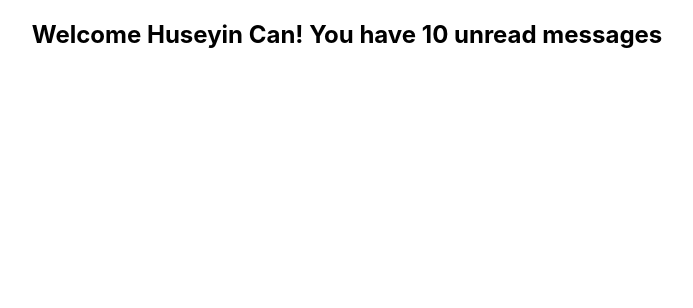
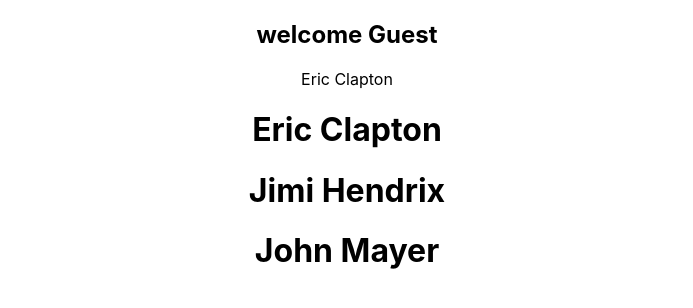
Before and after one commit to hcsoylu/react-with-ts, a React (Create React App) app: page / in a window 1280 px wide. Shown: the top 308 px of the page, without its empty margins (293-986 px from the left). Built offline with nearby package versions, Linux system fonts and the light colour scheme.

Commit message:
basic props

```diff
--- a/src/App.tsx
+++ b/src/App.tsx
@@ -1,10 +1,34 @@
 import "./App.css";
 import Greet from "./components/Greet";
+import Person from "./components/Person";
+import PersonList from "./components/PersonList";
 
 function App() {
+  const personName = {
+    first: "Eric",
+    last: "Clapton",
+  };
+
+  const personList = [
+    {
+      first: "Eric",
+      last: "Clapton",
+    },
+    {
+      first: "Jimi",
+      last: "Hendrix",
+    },
+    {
+      first: "John",
+      last: "Mayer",
+    },
+  ];
+
   return (
     <div className="App">
-      <Greet name="Huseyin Can!" />
+      <Greet name="Huseyin Can!" messageCount={5} isLoggedIn={false} />
+      <Person personName={personName} />
+      <PersonList personList={personList} />
     </div>
   );
 }
--- a/src/components/Greet.tsx
+++ b/src/components/Greet.tsx
@@ -2,12 +2,18 @@ import React from "react";
 
 type GreetProps = {
   name: string;
+  messageCount: number;
+  isLoggedIn: boolean;
 };
 
 const Greet = (props: GreetProps) => {
   return (
     <div>
-      <h2>Welcome {props.name} You have 10 unread messages</h2>
+      <h2>
+        {props.isLoggedIn
+          ? "Welcome {props.name} You have {props.messageCount} unread messages"
+          : "welcome Guest"}
+      </h2>
     </div>
   );
 };
--- /dev/null
+++ b/src/components/Person.tsx
@@ -0,0 +1,18 @@
+import React from "react";
+
+type PersonProps = {
+  personName: {
+    first: string;
+    last: string;
+  };
+};
+
+const Person = (props: PersonProps) => {
+  return (
+    <div>
+      {props.personName.first} {props.personName.last}
+    </div>
+  );
+};
+
+export default Person;
--- /dev/null
+++ b/src/components/PersonList.tsx
@@ -0,0 +1,22 @@
+import React from "react";
+
+type PersonListProps = {
+  personList: {
+    first: string;
+    last: string;
+  }[];
+};
+
+const PersonList = (props: PersonListProps) => {
+  return (
+    <div>
+      {props.personList.map((person) => (
+        <h1>
+          {person.first} {person.last}
+        </h1>
+      ))}
+    </div>
+  );
+};
+
+export default PersonList;
```
